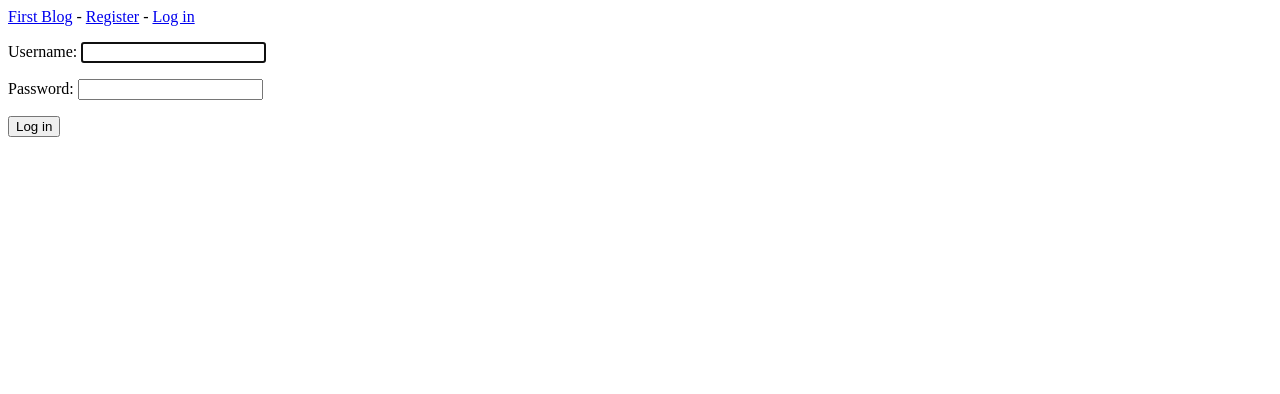
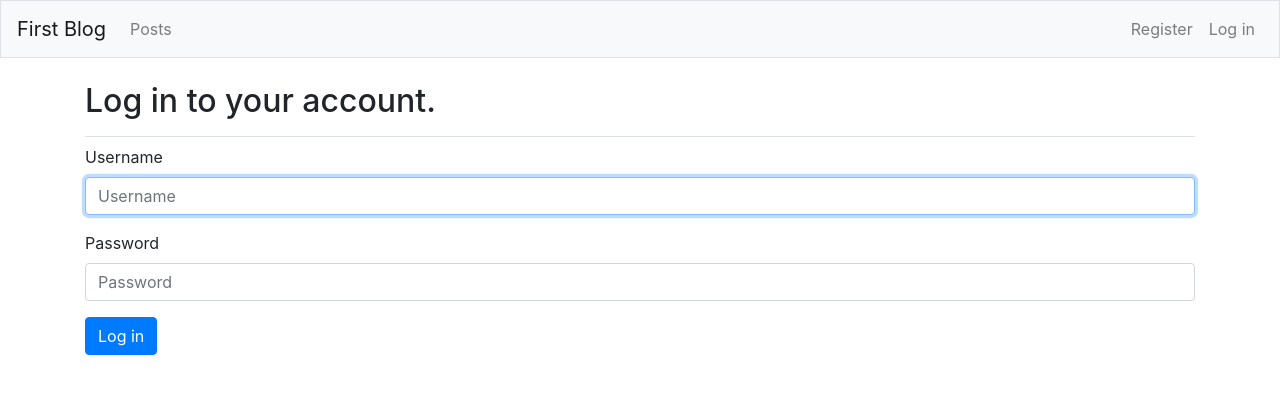
Before and after one commit to paulaleksander/pract_projects, a Django app: page /users/login/ in a window 1280 px wide. Shown: the top 394 px of the page. Run offline with Django 4.2, Linux system fonts and the light colour scheme; some libraries are stand-ins or nearby versions.

Commit message:
refactoring
add styling

```diff
--- a/web_app/simple_blog/first_blog/templates/first_blog/base.html
+++ b/web_app/simple_blog/first_blog/templates/first_blog/base.html
@@ -1,12 +1,64 @@
-<p>
-  <a href="{% url 'first_blog:index' %}">First Blog</a> -
-  {% if user.is_authenticated %}
-    Hello, {{ user.username }}.
-    <a href="{% url 'users:logout' %}">Log out</a>
-  {% else %}
-    <a href="{% url 'users:register' %}">Register</a> -
-    <a href="{% url 'users:login' %}">Log in</a>
-  {% endif %}
-</p>
+{% load bootstrap4 %}
 
-{% block content %}{% endblock content %}
+<!doctype html>
+<html lang="en">
+<head>
+  <meta charset="utf-8">
+  <meta name="viewport" content="width=device-width, initial-scale=1,
+    shrink-to-fit=no">
+  <title>First Blog</title>
+  {% bootstrap_css %}
+  {% bootstrap_javascript jquery='full' %}
+
+</head>
+
+<body>
+
+  <nav class="navbar navbar-expand-md navbar-light bg-light mb-4 border">
+
+    <a class="navbar-brand" href="{% url 'first_blog:index'%}">
+        First Blog</a>
+
+    <button class="navbar-toggler" type="button" data-toggle="collapse"
+        data-target="#navbarCollapse" aria-controls="navbarCollapse"
+        aria-expanded="false" aria-label="Toggle navigation">
+      <span class="navbar-toggler-icon"></span></button>
+
+    <div class="collapse navbar-collapse" id="navbarCollapse">
+      <ul class="navbar-nav mr-auto">
+        <li class="nav-item">
+          <a class="nav-link" href="{% url 'first_blog:index'%}">
+              Posts</a></li>
+      </ul>
+      <ul class="navbar-nav ml-auto">
+        {% if user.is_authenticated %}
+          <li class="nav-item">
+            <span class="navbar-text"}">Hello, {{ user.username }}.</span>
+          </li>
+          <li class="nav-item">
+            <a class="nav-link" href="{% url 'users:logout' %}">Log out</a>
+          </li>
+        {% else %}
+          <li class="nav-item">
+            <a class="nav-link" href="{% url 'users:register' %}">Register</a>
+          </li>
+          <li class="nav-item">
+            <a class="nav-link" href="{% url 'users:login' %}">Log in</a></li>
+        {% endif %}
+      </ul>
+    </div>
+
+  </nav>
+
+  <main role="main" class="container">
+    <div class="pb-2 mb-2 border-bottom">
+      {% block page_header %}{% endblock page_header %}
+    </div>
+    <div>
+      {% block content %}{% endblock content %}
+    </div>
+  </main>
+
+</body>
+
+</html>
--- /dev/null
+++ b/web_app/simple_blog/runtime.txt
@@ -0,0 +1 @@
+python-3.10.2
--- a/web_app/simple_blog/users/templates/registration/login.html
+++ b/web_app/simple_blog/users/templates/registration/login.html
@@ -1,18 +1,20 @@
 {% extends "first_blog/base.html" %}
+{% load bootstrap4 %}
+
+{% block page_header %}
+  <h2>Log in to your account.</h2>
+{% endblock page_header %}
 
 {% block content %}
+  <form method="post" action="{% url 'users:login' %}" class="form">
+    {% csrf_token %}
+    {% bootstrap_form form %}
+    {% buttons %}
+      <button name="submit" class="btn btn-primary">Log in</button>
+    {% endbuttons %}
 
-  {% if form.errors %}
-    <p>Your name and password didn't match. Please try again.</p>
-  {% endif %}
-
-  <form method="post" action="{% url 'users:login' %}">
-    {% csrf_token %}
-    {{ form.as_p }}
-
-    <button name="submit">Log in</button>
     <input type="hidden" name="next"
       value="{% url 'first_blog:index' %}" />
+  </form>
 
-  </form>
 {% endblock content%}
```
Also changed, not shown: web_app/simple_blog/first_blog/templates/first_blog/edit_post.html (+12 -7 lines), web_app/simple_blog/first_blog/templates/first_blog/index.html (+16 -9 lines), web_app/simple_blog/first_blog/templates/first_blog/new_post.html (+11 -5 lines), web_app/simple_blog/first_blog/templates/first_blog/post.html (+11 -4 lines), web_app/simple_blog/first_blog/views.py (+3 -7 lines), web_app/simple_blog/requirements.txt (added, +12 -0 lines), web_app/simple_blog/simple_blog/settings.py (+7 -0 lines), web_app/simple_blog/db.sqlite3, 1 other file.
